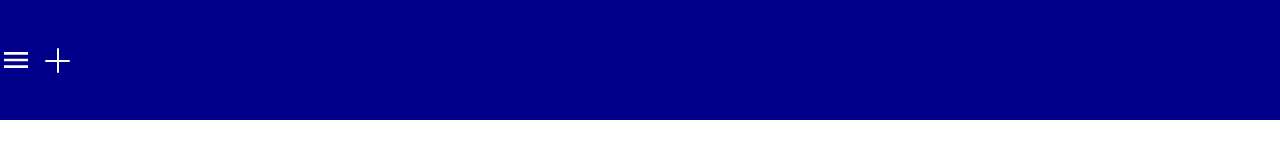
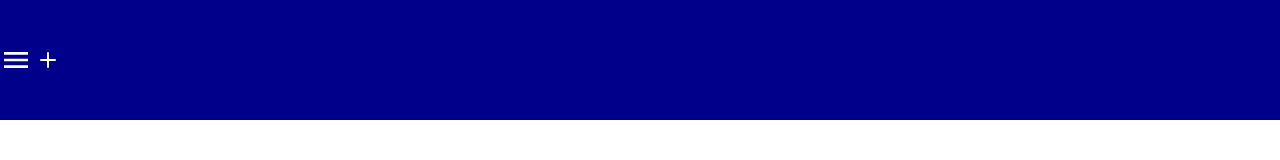
Before and after one commit to Narniii/GOPAT, a React (Create React App) app: page / in a window 1280 px wide. Shown: the top 160 px of the page. Built offline with nearby package versions, Linux system fonts and the light colour scheme.

Commit message:
plus button center

```diff
--- a/src/App.css
+++ b/src/App.css
@@ -40,8 +40,8 @@
 .pmButton {
   color: #fff;
   background: transparent;
-  width: 50px;
-  height: 50px;
+  width: 32px;
+  height: 32px;
   border: 0;
   font-size: 16px;
   position: relative;
@@ -60,6 +60,7 @@
   bottom: 25%;
   width: 2px;
   left: 50%;
+  transform: translateX(-50%);
 }
 
 .pmButton span:last-child {
@@ -67,14 +68,17 @@
   right: 25%;
   height: 2px;
   top: 50%;
+  transform: translateY(-50%);
 }
 
-/* Morph the shape when the button is hovered over */
-.pmButtonSelected span {
+/* Morph the shape when the button is selected */
+.pmButtonSelected span:first-child {
   transform: rotate(90deg);
+
 }
 
 .pmButtonSelected span:last-child {
   left: 50%;
   right: 50%;
+
 }
```
